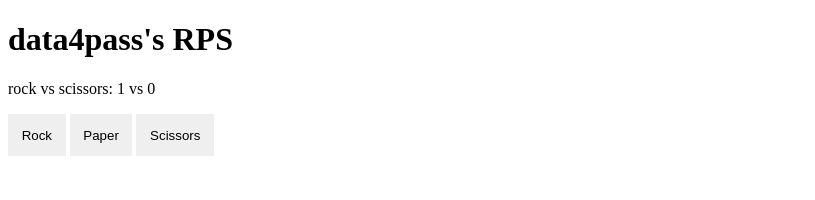
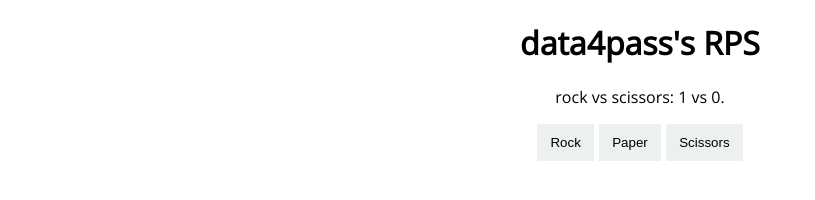
Before and after one commit to data4pass/rps, a plain HTML site: page gui/index.html in a window 1280 px wide. Both pictures are taken after a click on the button "Rock". Shown: the whole page, without its empty margins (0-815 px from the left). Drawn offline with nearby package versions, Linux system fonts and the light colour scheme.

Commit message:
Update GUI barebones

```diff
--- a/gui/css/style.css
+++ b/gui/css/style.css
@@ -1,6 +1,18 @@
+ @import url('https://fonts.googleapis.com/css?family=Open+Sans:400');
+
+body{
+    font-family: 'Open Sans', sans-serif;
+
+}
+
+#parent{
+	text-align: center;
+}
+
 .hand{
-	padding: 1%;
+	padding: 0.8% 1% 0.8% 1%;
 	border-radius: 0px;
+	background-color: #ECF0F1;
 	border: 1.5px solid rgba(0, 0, 0, 0);
 }
 
--- a/gui/index.html
+++ b/gui/index.html
@@ -15,6 +15,7 @@
   </head>
 
   <body>
+    <div id="parent">
       <div class="header">
         <h1>data4pass's RPS</h1>
       </div>
@@ -23,6 +24,7 @@
           <p><span class="playerHand"></span>
              <span class="compHand"></span>
              <span class="playerScore">0</span> vs <span class="compScore">0</span>
+             <span class="gameResult"></span>
            </p>
       </div>
 
@@ -31,6 +33,7 @@
         <button id="paper" class="hand">Paper</button>
         <button id="scissors" class="hand">Scissors</button>
       </div>
+    </div>
 
     <script src="js/script.js" type="text/javascript"></script>
   </body>
--- a/gui/js/script.js
+++ b/gui/js/script.js
@@ -9,17 +9,17 @@ function playGame(e){
 	let computerSelection = computerPlay();
 	analyzeGame(playerSelection, computerSelection);
 
-	document.querySelector(`.playerScore`).textContent = playerScore;
-	document.querySelector(`.compScore`).textContent = computerScore;
-
 	document.querySelector(`.playerHand`).textContent = playerSelection + ` vs `;
 	document.querySelector(`.compHand`).textContent = computerSelection + `: `;
 
+	document.querySelector(`.playerScore`).textContent = playerScore;
+	document.querySelector(`.compScore`).textContent = computerScore + `.`;
+
 	if(playerScore == 5){
-		alert(`You won.`);
+		document.querySelector(`.gameResult`).textContent = ` You won.`;
 	}
 	else if(computerScore == 5){
-		alert(`You lose`);
+		document.querySelector(`.gameResult`).textContent = ` You lose.`;
 	}
 	return;
 }
```
Lines whose indentation alone changed are shown as unchanged.
